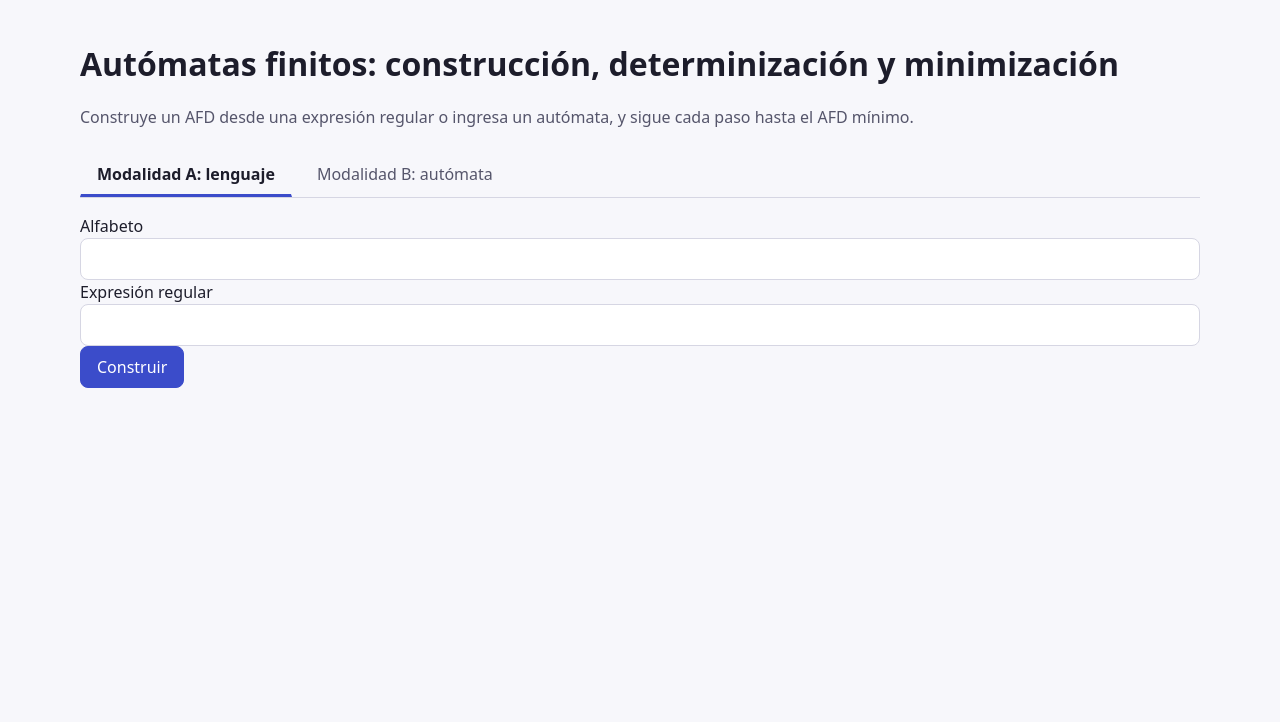
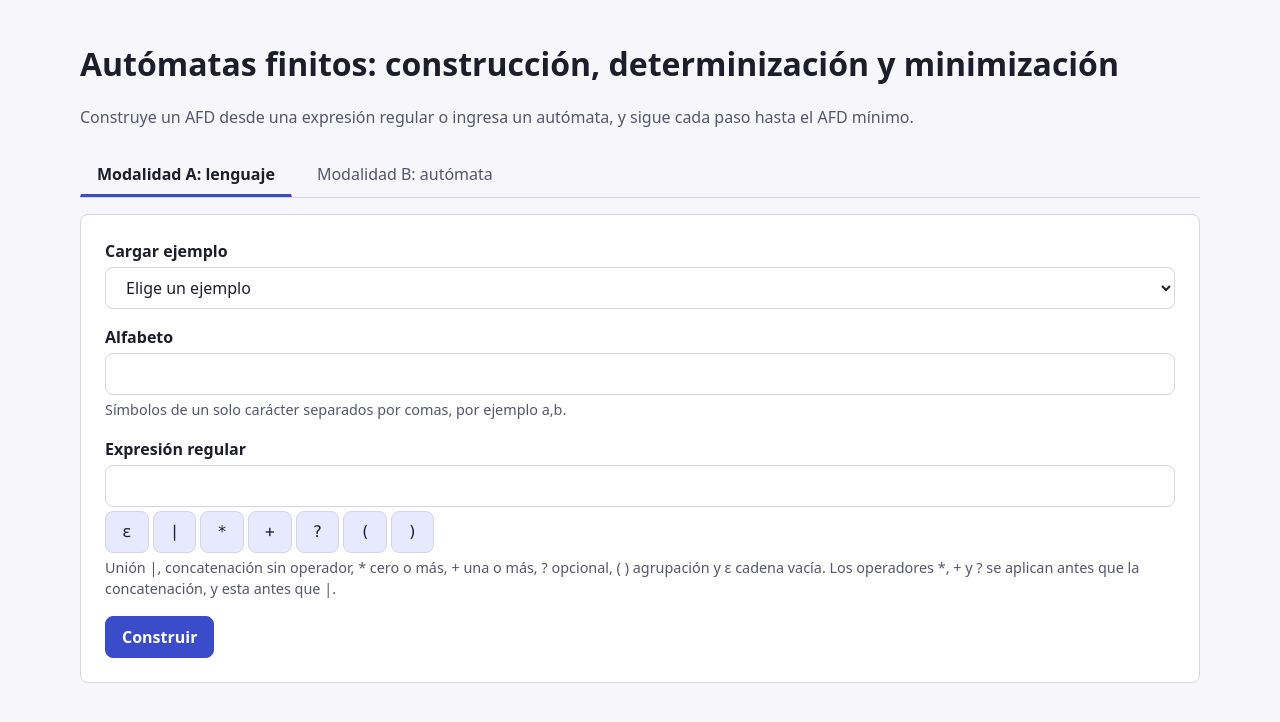
Before and after one commit to DavidRincon12/microproyecto-3-AFD, a React (Vite) app: page / in a window 1280 px wide. Shown: the top 722 px of the page. Built offline with nearby package versions, Linux system fonts and the light colour scheme.

Commit message:
feat(ui-lenguaje): agrega el formulario de la Modalidad A
Incluye ayuda de sintaxis, botones para insertar operadores (ε no está
en el teclado), carga de ejemplos y errores junto a su campo con el
carácter señalado.

```diff
--- /dev/null
+++ b/src/core/__fixtures__/er-a-o-b-abb.json
@@ -0,0 +1,11 @@
+{
+  "description": "Cadenas sobre {a, b} que terminan en abb",
+  "source": "Ejemplo clásico de la construcción de Thompson",
+  "alphabet": "a,b",
+  "regex": "(a|b)*abb",
+  "expected": {
+    "minimalStates": 4,
+    "accepts": ["abb", "aabb", "babb", "ababb"],
+    "rejects": ["", "ab", "abba", "bbb"]
+  }
+}
--- /dev/null
+++ b/src/core/__fixtures__/er-cero-uno-dos.json
@@ -0,0 +1,11 @@
+{
+  "description": "Palabras que inician y terminan en 0, con unos y doses en medio",
+  "source": "Creado por el equipo a partir de los ejercicios de clase con {0, 1, 2}",
+  "alphabet": "0,1,2",
+  "regex": "0(1|2)*0",
+  "expected": {
+    "minimalStates": 4,
+    "accepts": ["00", "010", "0120"],
+    "rejects": ["0", "01", "000", "10"]
+  }
+}
--- /dev/null
+++ b/src/core/__fixtures__/er-vocales-entre-a.json
@@ -0,0 +1,11 @@
+{
+  "description": "Palabras que inician y terminan en a, con e o i en medio",
+  "source": "Creado por el equipo a partir de los ejemplos de clase con vocales",
+  "alphabet": "a,e,i",
+  "regex": "a(e|i)*a",
+  "expected": {
+    "minimalStates": 4,
+    "accepts": ["aa", "aea", "aeia"],
+    "rejects": ["a", "ae", "aaa", "ea"]
+  }
+}
--- /dev/null
+++ b/src/features/language-input/LanguageForm.module.css
@@ -0,0 +1,50 @@
+.formulario {
+  display: grid;
+  gap: var(--espacio-3);
+  padding: var(--espacio-4);
+  border: 1px solid var(--color-borde);
+  border-radius: var(--radio);
+  background: var(--color-superficie);
+}
+
+.campo {
+  display: grid;
+  gap: var(--espacio-1);
+}
+
+.campo label {
+  font-weight: 600;
+}
+
+.ayuda {
+  margin: 0;
+  font-size: 0.9rem;
+  color: var(--color-texto-suave);
+}
+
+.expresion {
+  font-family: var(--fuente-mono);
+}
+
+.operadores {
+  display: flex;
+  flex-wrap: wrap;
+  gap: var(--espacio-1);
+}
+
+.operadores button {
+  min-width: 2.5rem;
+  border-color: var(--color-borde);
+  background: var(--color-acento-suave);
+  color: var(--color-texto);
+  font-family: var(--fuente-mono);
+}
+
+.marcado {
+  font-family: var(--fuente-mono);
+}
+
+.enviar {
+  justify-self: start;
+  font-weight: 600;
+}
--- a/src/features/language-input/LanguageForm.tsx
+++ b/src/features/language-input/LanguageForm.tsx
@@ -1,31 +1,168 @@
-import { useState, type FormEvent } from 'react';
-import type { ValidationError } from '../../core/model';
+import { useRef, useState, type FormEvent, type ReactNode, type Ref } from 'react';
+import { EPSILON, type InputField, type ValidationError } from '../../core/model';
+import styles from './LanguageForm.module.css';
 
-/** Provisional de la fase 0: el formulario definitivo es la tarea 2.2 del Desarrollador 1. */
+interface Example {
+  description: string;
+  alphabet: string;
+  regex: string;
+}
+
+const EXAMPLES = Object.values(
+  import.meta.glob<Example>('../../core/__fixtures__/er-*.json', {
+    eager: true,
+    import: 'default',
+  }),
+);
+const OPERATORS = [EPSILON, '|', '*', '+', '?', '(', ')'];
+const REGEX_HELP =
+  'Unión |, concatenación sin operador, * cero o más, + una o más, ? opcional, ( ) agrupación y ε cadena vacía. Los operadores *, + y ? se aplican antes que la concatenación, y esta antes que |.';
+
+/** El texto con el carácter de la posición indicada (desde 1) señalado. */
+function Marked(props: { text: string; position?: number }) {
+  const chars = [...props.text];
+  const index = (props.position ?? 0) - 1;
+  if (index < 0 || index >= chars.length) return null;
+  return (
+    <code className={styles.marcado} aria-hidden="true">
+      {chars.slice(0, index).join('')}
+      <mark>{chars[index]}</mark>
+      {chars.slice(index + 1).join('')}
+    </code>
+  );
+}
+
+function Field({
+  field,
+  label,
+  help,
+  value,
+  onChange,
+  error: received,
+  ref,
+  className,
+  children,
+}: {
+  field: InputField;
+  label: string;
+  help: string;
+  value: string;
+  onChange: (value: string) => void;
+  error?: ValidationError;
+  ref?: Ref<HTMLInputElement>;
+  className?: string;
+  children?: ReactNode;
+}) {
+  const id = `lenguaje-${field}`;
+  const error = received?.field === field ? received : undefined;
+  return (
+    <div className={styles.campo}>
+      <label htmlFor={id}>{label}</label>
+      <input
+        id={id}
+        ref={ref}
+        className={className}
+        value={value}
+        onChange={(e) => onChange(e.target.value)}
+        aria-invalid={error ? true : undefined}
+        aria-describedby={`${id}-ayuda${error ? ` ${id}-error` : ''}`}
+        autoComplete="off"
+        spellCheck={false}
+      />
+      {children}
+      <p id={`${id}-ayuda`} className={styles.ayuda}>
+        {help}
+      </p>
+      {error && <Marked text={value} position={error.position} />}
+      {error && (
+        <p id={`${id}-error`} role="alert">
+          {error.message}
+        </p>
+      )}
+    </div>
+  );
+}
+
 export function LanguageForm(props: {
   onSubmit: (input: { alphabet: string; regex: string }) => void;
   error?: ValidationError;
 }) {
   const [alphabet, setAlphabet] = useState('');
   const [regex, setRegex] = useState('');
+  const regexInput = useRef<HTMLInputElement>(null);
 
   function submit(event: FormEvent) {
     event.preventDefault();
     props.onSubmit({ alphabet, regex });
   }
 
+  function insert(operator: string) {
+    const input = regexInput.current;
+    const start = input?.selectionStart ?? regex.length;
+    const end = input?.selectionEnd ?? regex.length;
+    setRegex(regex.slice(0, start) + operator + regex.slice(end));
+    requestAnimationFrame(() => {
+      input?.focus();
+      input?.setSelectionRange(start + operator.length, start + operator.length);
+    });
+  }
+
+  function loadExample(description: string) {
+    const example = EXAMPLES.find((item) => item.description === description);
+    if (!example) return;
+    setAlphabet(example.alphabet);
+    setRegex(example.regex);
+  }
+
   return (
-    <form onSubmit={submit}>
-      <label>
-        Alfabeto
-        <input value={alphabet} onChange={(e) => setAlphabet(e.target.value)} />
-      </label>
-      <label>
-        Expresión regular
-        <input value={regex} onChange={(e) => setRegex(e.target.value)} />
-      </label>
-      {props.error && props.error.field !== 'general' && <p role="alert">{props.error.message}</p>}
-      <button type="submit">Construir</button>
+    <form className={styles.formulario} onSubmit={submit} noValidate>
+      <div className={styles.campo}>
+        <label htmlFor="lenguaje-ejemplo">Cargar ejemplo</label>
+        <select id="lenguaje-ejemplo" defaultValue="" onChange={(e) => loadExample(e.target.value)}>
+          <option value="" disabled>
+            Elige un ejemplo
+          </option>
+          {EXAMPLES.map((example) => (
+            <option key={example.description} value={example.description}>
+              {example.description}
+            </option>
+          ))}
+        </select>
+      </div>
+      <Field
+        field="alphabet"
+        label="Alfabeto"
+        help="Símbolos de un solo carácter separados por comas, por ejemplo a,b."
+        value={alphabet}
+        onChange={setAlphabet}
+        error={props.error}
+      />
+      <Field
+        field="regex"
+        label="Expresión regular"
+        help={REGEX_HELP}
+        value={regex}
+        onChange={setRegex}
+        error={props.error}
+        ref={regexInput}
+        className={styles.expresion}
+      >
+        <div className={styles.operadores} role="group" aria-label="Operadores">
+          {OPERATORS.map((operator) => (
+            <button
+              key={operator}
+              type="button"
+              aria-label={`Insertar ${operator}`}
+              onClick={() => insert(operator)}
+            >
+              {operator}
+            </button>
+          ))}
+        </div>
+      </Field>
+      <button type="submit" className={styles.enviar}>
+        Construir
+      </button>
     </form>
   );
 }
```
Also changed, not shown: 1 other file (tests, documents, lock files or other folders).
